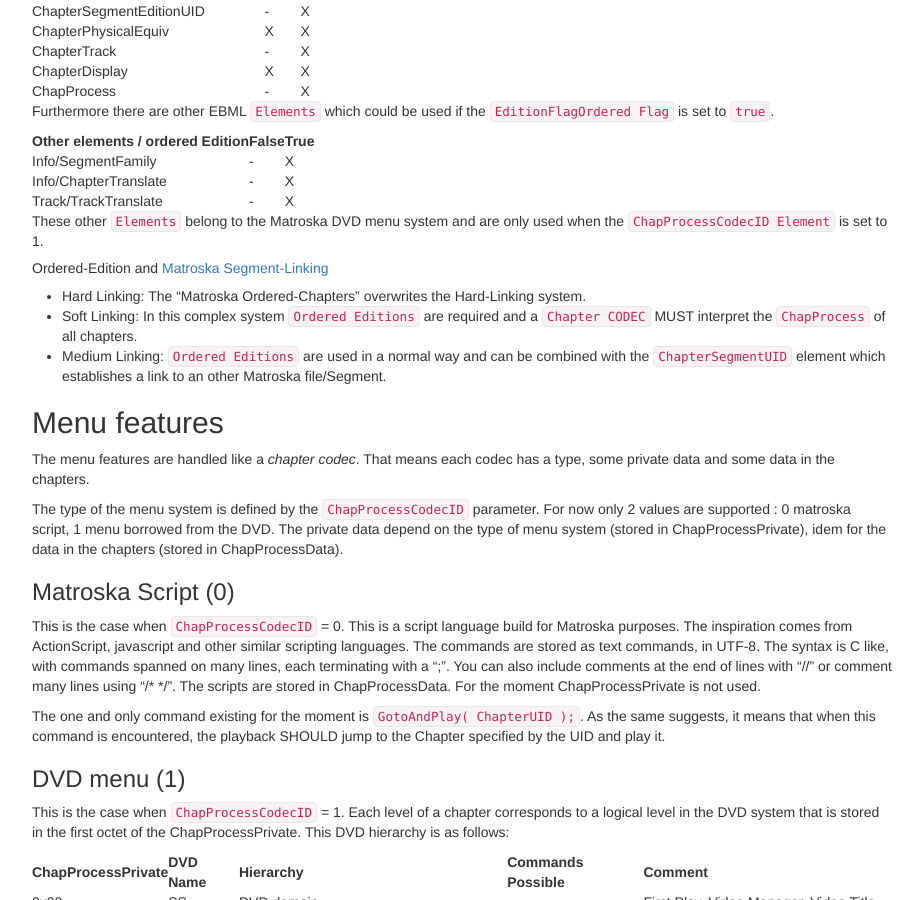
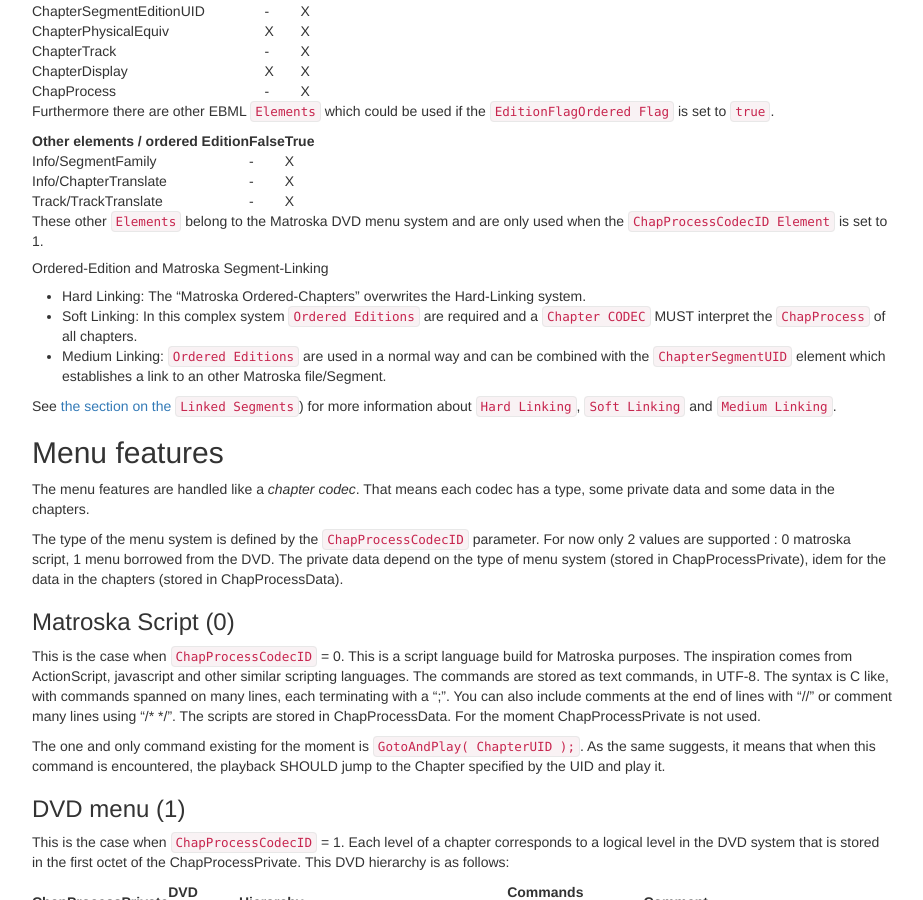
Before and after one commit to ietf-wg-cellar/matroska-specification, a Jekyll site: the page built from chapters.md, in a window 1280 px wide and 900 px high, scrolled down 1256 px. Shown: the whole window, without its empty margins (273-1196 px from the left). Built offline with Jekyll 4.4.1, drawn with Linux system fonts in a browser that asks for light colours; our own code applies the rules of GitHub Pages for plain Markdown files.

Commit message:
fix make issues
The make process doesn’t support tick-quotes or links in section names.

```diff
--- a/chapters.md
+++ b/chapters.md
@@ -18,18 +18,18 @@
 Three `Edition Flags` are defined to describe the behavior of the `EditionEntry Element`: `EditionFlagHidden`, `EditionFlagDefault` and `EditionFlagOrdered`.
 
 
-#### `EditionFlagHidden`
+#### EditionFlagHidden
 
 The `EditionFlagHidden Flag` behaves similarly to the `ChapterFlagHidden Flag`: if `EditionFlagHidden` is set to `true`, its `Child ChapterAtoms Elements` MUST also be interpreted as if their `ChapterFlagHidden` is also set to `true`, regardless of their own `ChapterFlagHidden Flags`. If `EditionFlagHidden` is toggled by a `Control Track` to `false`, the `ChapterFlagHidden Flags` of the `Child ChapterAtoms Elements` SHALL determine whether the `ChapterAtom` is hidden or not.
 
 
-#### `EditionFlagDefault`
+#### EditionFlagDefault
 
 It is recommended that only one Edition's `EditionFlagDefault Flag` is set to `true`. If more then one `Default Edition` is present, the first `Default Edition` MUST be used.
 If an `EditionFlagDefault Flag` is set to `true`, this `Edition` MUST be used. When all `EditionFlagDefault Flags` are set to `false`, the first Edition MUST be used.
 
 
-#### `EditionFlagOrdered`
+#### EditionFlagOrdered
 
 The `EditionFlagOrdered Flag` is a significant feature.
 
@@ -66,12 +66,13 @@
 
 These other `Elements` belong to the Matroska DVD menu system and are only used when the `ChapProcessCodecID Element` is set to 1.
 
-##### Ordered-Edition and [Matroska Segment-Linking](https://tools.ietf.org/html/draft-lhomme-cellar-matroska-01#section-21)
+##### Ordered-Edition and Matroska Segment-Linking
 
 - Hard Linking: The "Matroska Ordered-Chapters" overwrites the Hard-Linking system.
 - Soft Linking: In this complex system `Ordered Editions` are required and a `Chapter CODEC` MUST interpret the `ChapProcess` of all chapters.
 - Medium Linking: `Ordered Editions` are used in a normal way and can be combined with the `ChapterSegmentUID` element which establishes a link to an other Matroska file/Segment.
 
+See [the section on the `Linked Segments`](#linked-segments)) for more information about `Hard Linking`, `Soft Linking` and `Medium Linking`.
 
 ## Menu features
 
```
